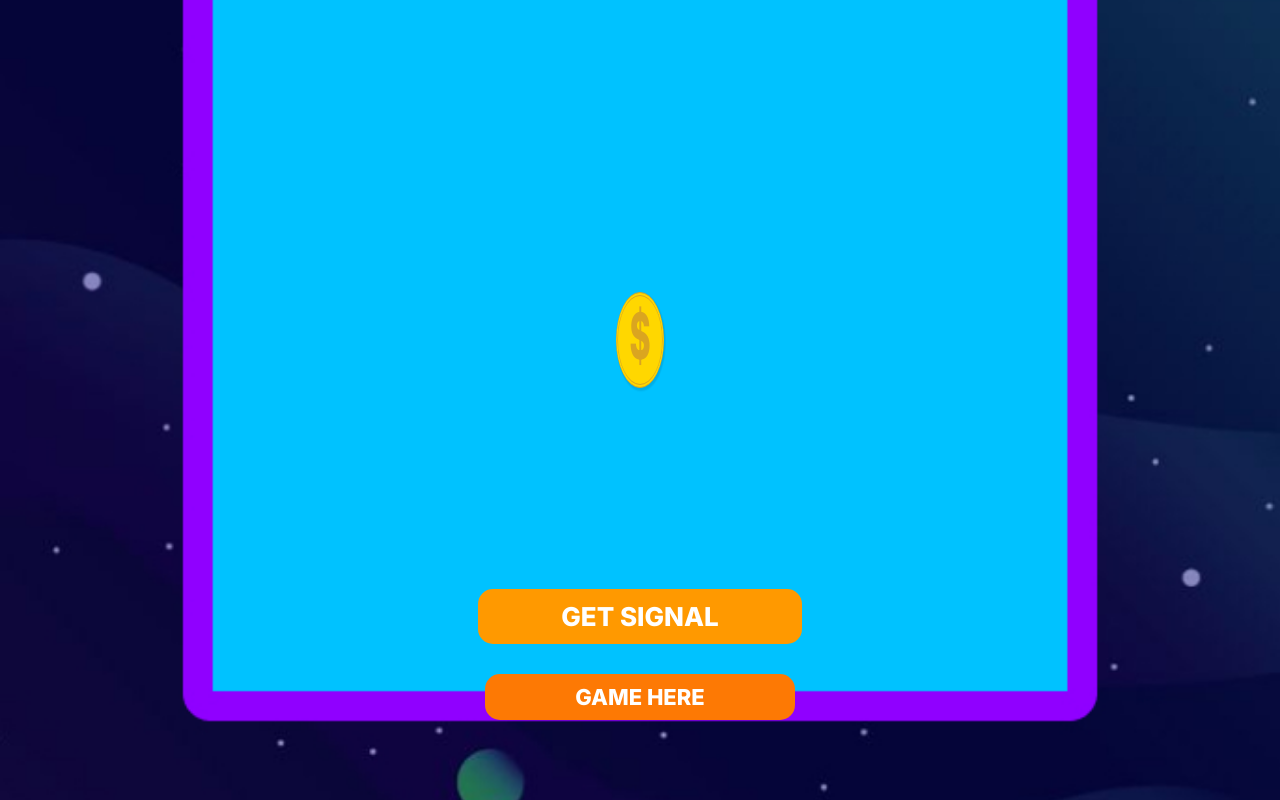
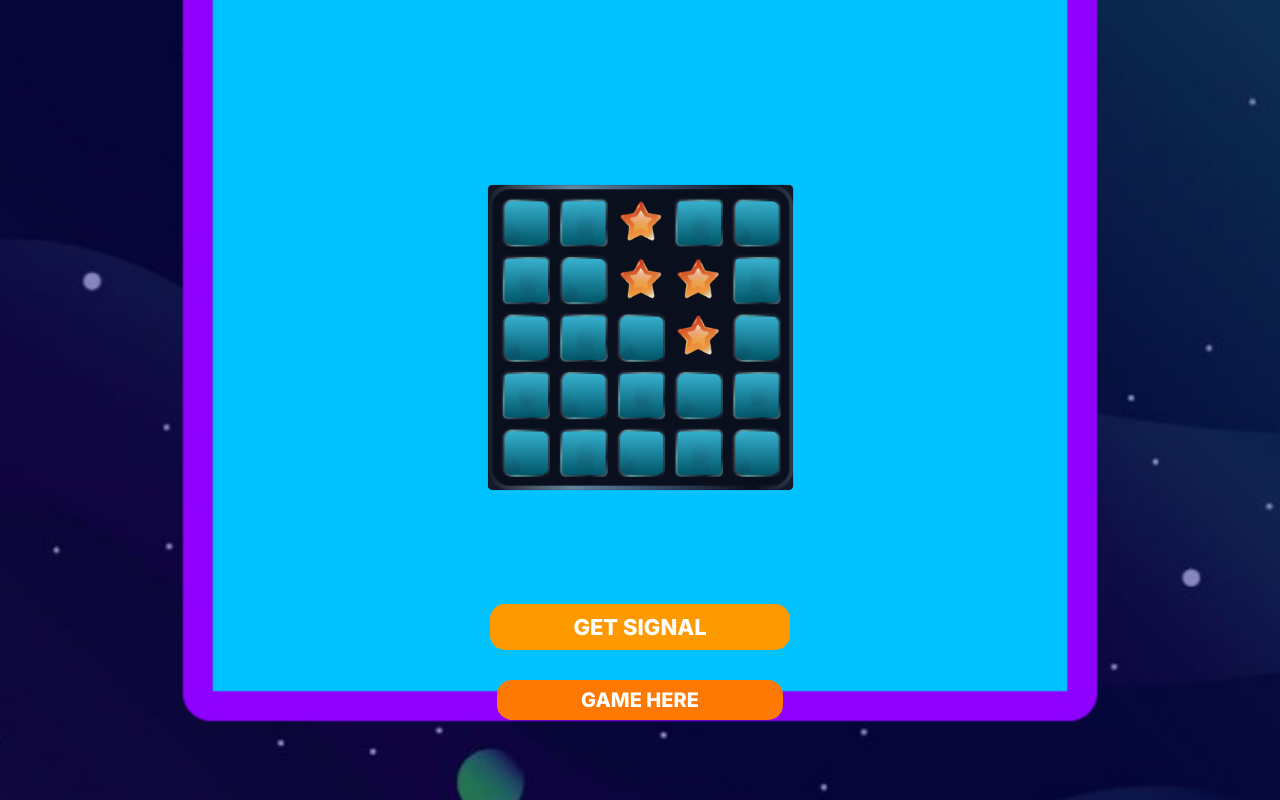
Before and after one commit to awvse/my-first-mines, a plain HTML site: page index.html in a window 1280 px wide. Both pictures are taken after a click on the link "GET SIGNAL". Drawn offline with Linux system fonts and the light colour scheme.

Commit message:
Update index.html

```diff
--- a/index.html
+++ b/index.html
@@ -22,8 +22,8 @@
             transition: background 0.5s ease; /* Плавное изменение фона */
         }
         .image-container {
-            width: 320px; /* Увеличенная ширина контейнера */
-            height: 320px; /* Увеличенная высота контейнера */
+            width: 315px; /* Уменьшенная ширина контейнера */
+            height: 315px; /* Уменьшенная высота контейнера */
             margin-bottom: 40px; /* Уменьшенный отступ между изображением и кнопками */
             display: flex;
             justify-content: center;
@@ -40,6 +40,7 @@
             object-fit: cover;
             border-radius: 5px; /* Уменьшенное закругление углов изображения */
             transition: opacity 0.5s ease, transform 0.5s ease; /* Плавное изменение прозрачности и трансформации */
+            transform: scale(0.97); /* Немного уменьшить изображение */
         }
         .fade-out {
             opacity: 0;
@@ -101,14 +102,14 @@
         }
         .game-button {
             display: block;
-            width: 300px; /* Уменьшенная ширина кнопки */
-            padding: 12px; /* Уменьшенный padding кнопки */
+            width: 280px; /* Уменьшенная ширина кнопки */
+            padding: 10px; /* Уменьшенный padding кнопки */
             background-color: #FF9900;
             color: #fff;
             border: none;
             border-radius: 15px; /* Уменьшенное закругление углов кнопки */
             cursor: pointer;
-            font-size: 26px; /* Уменьшенный размер шрифта */
+            font-size: 22px; /* Уменьшенный размер шрифта */
             text-align: center;
             text-decoration: none;
             font-family: 'Inter', sans-serif; /* Применение шрифта Inter */
@@ -117,10 +118,10 @@
             background-color: #FF9900;
         }
         .game-button-small {
-            width: 290px; /* Уменьшенная ширина для второй кнопки */
-            padding: 10px; /* Уменьшенный padding второй кнопки */
+            width: 270px; /* Уменьшенная ширина для второй кнопки */
+            padding: 8px; /* Уменьшенный padding второй кнопки */
             background-color: #FD7904; /* Новый цвет кнопки */
-            font-size: 22px; /* Уменьшенный размер шрифта */
+            font-size: 20px; /* Уменьшенный размер шрифта */
         }
         .game-button-small:hover {
             background-color: #e06e3d; /* Цвет фона при наведении */
@@ -139,11 +140,11 @@
 
     <script>
         const images = [
-            'MINES/1.jpg',
-            'MINES/2.jpg',
-            'MINES/3.jpg',
-            'MINES/4.jpg',
-            'MINES/5.jpg'
+            'webapp/1.jpg',
+            'webapp/2.jpg',
+            'webapp/3.jpg',
+            'webapp/4.jpg',
+            'webapp/5.jpg'
         ];
 
         const imageElement = document.getElementById('random-image');
```
